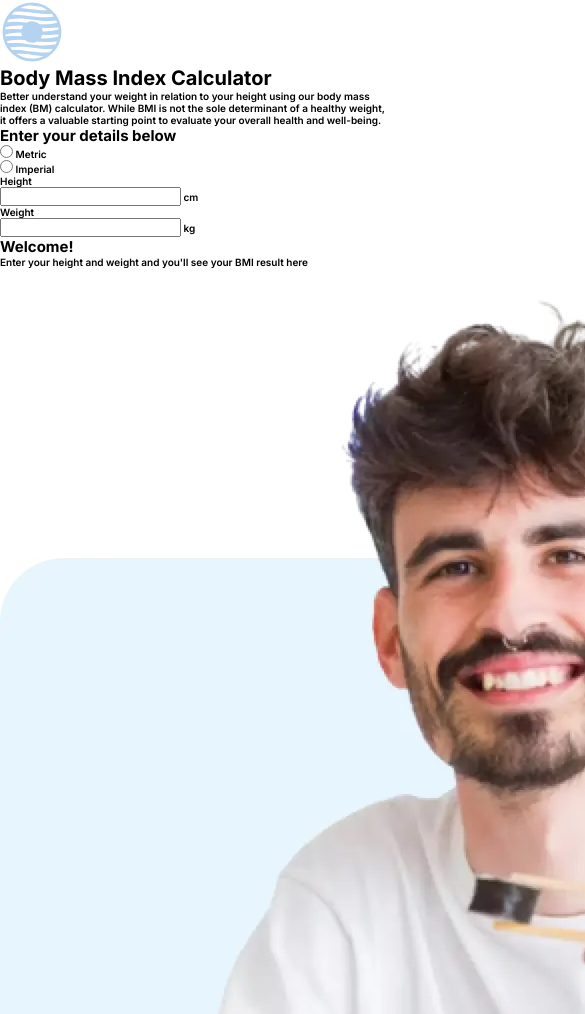
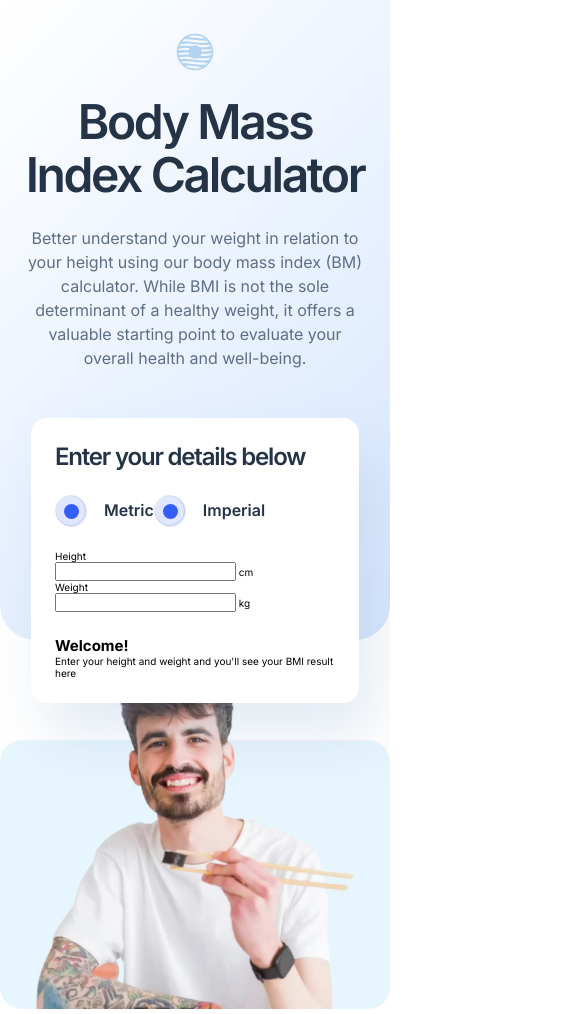
Before and after one commit to AdamHaniff/Body-Mass-Index-Calculator, a website built with Parcel: page index.html in a window 390 px wide. Shown: the top 1014 px of the page, 585 px wide, since content can reach past the window. Built offline with nearby package versions, Linux system fonts and the light colour scheme.

Commit message:
Styled header for mobile layout

```diff
--- a/index.html
+++ b/index.html
@@ -13,7 +13,7 @@
     <link rel="preconnect" href="https://fonts.googleapis.com" />
     <link rel="preconnect" href="https://fonts.gstatic.com" crossorigin />
     <link
-      href="https://fonts.googleapis.com/css2?family=Inter:wght@600;700&display=swap"
+      href="https://fonts.googleapis.com/css2?family=Inter:wght@400;600;700&display=swap"
       rel="stylesheet"
     />
     <link rel="stylesheet" href="css/main.css" />
--- a/sass/main.scss
+++ b/sass/main.scss
@@ -67,4 +67,112 @@ body {
   background: $color-body-bg;
 }
 
+html,
+body {
+  height: 100%;
+}
+
+.BMI-meaning__image {
+  max-width: 100%;
+}
+
 // ********** MOBILE LAYOUT **********
+
+// ************* HEADER **************
+.header {
+  background: $color-header-bg;
+  border-radius: 0 0 3.5rem 3.5rem;
+  max-height: 64rem;
+  padding: 3.2rem 2.4rem 0;
+  display: flex;
+  flex-direction: column;
+  align-items: center;
+
+  &__logo {
+    display: block;
+    width: 4rem;
+    height: 4rem;
+    margin-bottom: 2.4rem;
+  }
+
+  &__primary {
+    color: $color-header-primary;
+    text-align: center;
+    font-size: 4.8rem;
+    font-weight: $font-weight-semiBold;
+    line-height: 5.28rem;
+    letter-spacing: -0.24rem;
+    margin-bottom: 2.4rem;
+  }
+
+  &__paragraph {
+    color: $color-header-paragraph;
+    text-align: center;
+    font-size: 1.6rem;
+    line-height: 2.4rem;
+    margin-bottom: 4.8rem;
+  }
+}
+
+// *********** BMI DETAILS ***********
+.BMI-details {
+  display: flex;
+  flex-direction: column;
+  max-width: 32.8rem;
+  padding: 2.4rem;
+  gap: 2.4rem;
+  border-radius: 1.6rem;
+  background: $color-details-bg;
+  box-shadow: 1.6rem 3.2rem 5.6rem 0 rgba(143, 174, 207, 0.25);
+  position: relative;
+
+  &__header {
+    color: $color-details-header;
+    font-size: 2.4rem;
+    font-weight: $font-weight-semiBold;
+    letter-spacing: -0.12rem;
+  }
+
+  &__units {
+    display: flex;
+  }
+
+  &__radio {
+    &-input {
+      display: none;
+    }
+
+    &-label {
+      display: flex;
+      align-items: center;
+      gap: 1.8rem;
+      color: $color-radio-label;
+      font-size: 1.6rem;
+      font-weight: $font-weight-semiBold;
+      line-height: 2.4rem;
+    }
+
+    &-button {
+      display: inline-block;
+      width: 3.1rem;
+      height: 3.1rem;
+      border: 1px solid $color-radio-default;
+      border-radius: 50%;
+
+      &::after {
+        content: "";
+        display: block;
+        width: 3.1rem;
+        height: 3.1rem;
+        background-image: url("../assets/images/radio-button-active.svg");
+      }
+    }
+  }
+
+  // .BMI-details__radio-unit:first-child .BMI-details__radio-label {
+  //   margin-right: 5.3rem;
+  // }
+
+  &__radio-input:checked + &__radio-label &__radio-button {
+  }
+}
```
Also changed, not shown: assets/images/radio-button-active.svg (added), css/main.css, 1 other file.
